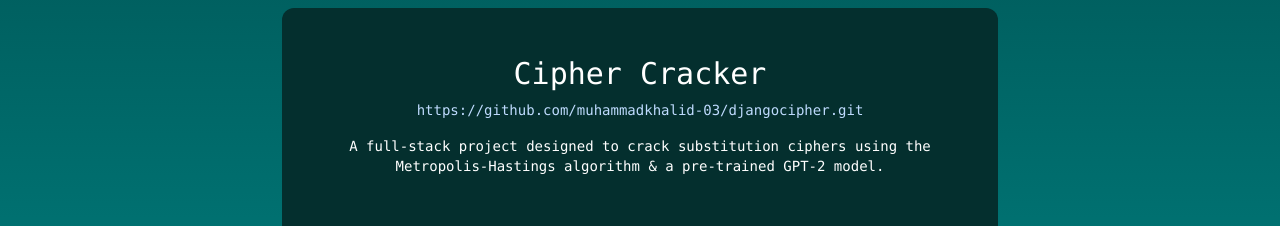
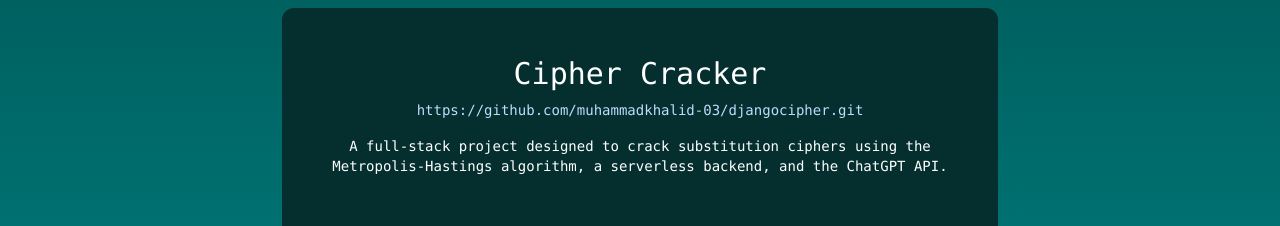
Before and after one commit to muhammadkhalid-03/personal-portfolio, a Next.js app: page /projects in a window 1280 px wide. Shown: the part 1340-1566 px from the top of the page. Built offline with nearby package versions, Linux system fonts and the light colour scheme.

Commit message:
update description for cipher project

```diff
--- a/app/projects/page.tsx
+++ b/app/projects/page.tsx
@@ -190,7 +190,8 @@
             </Link>
             <p className="text-sm mb-12 text-center">
               A full-stack project designed to crack substitution ciphers using
-              the Metropolis-Hastings algorithm & a pre-trained GPT-2 model.
+              the Metropolis-Hastings algorithm, a serverless backend, and the
+              ChatGPT API.
             </p>
             <div>
               <p className="text-md text-center mb-4 underline underline-offset-4">
```
